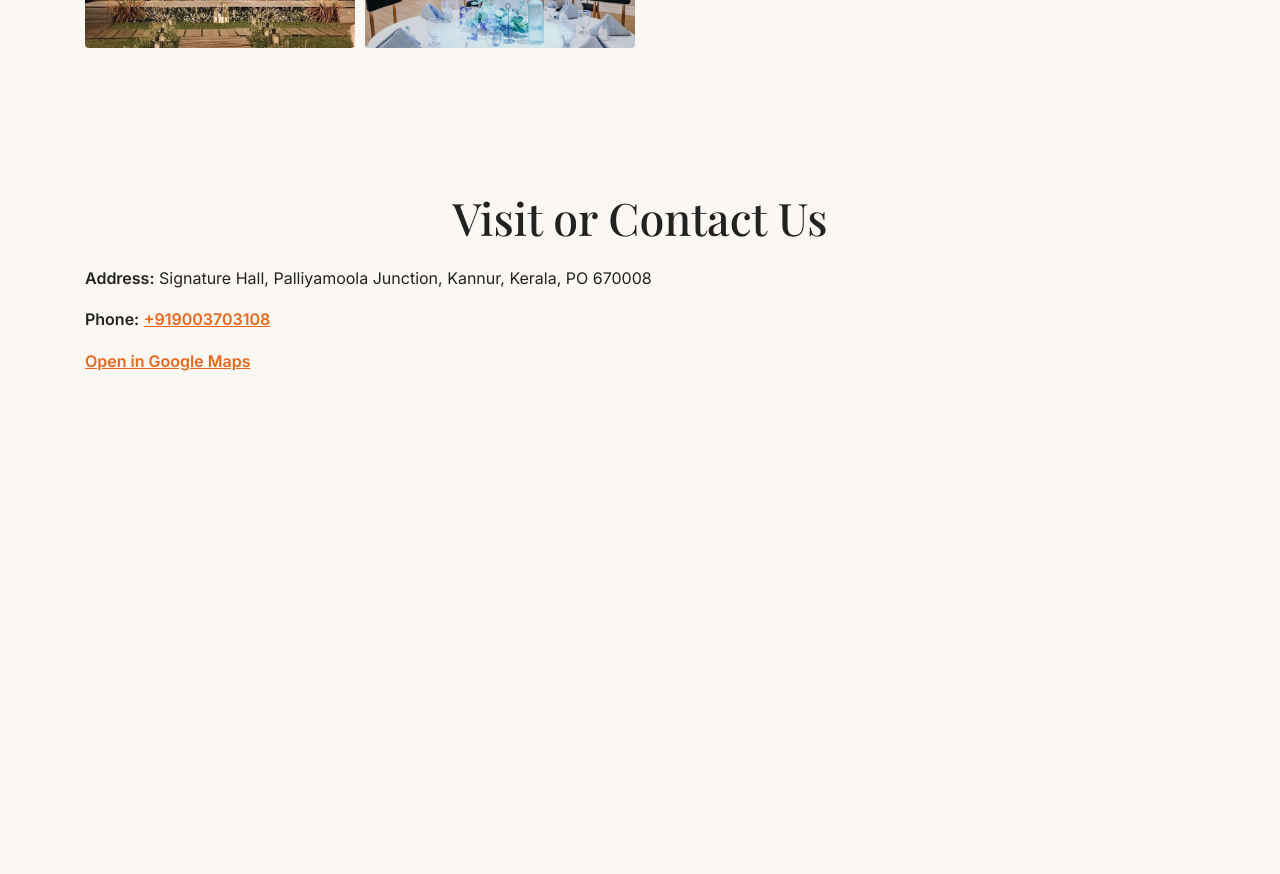
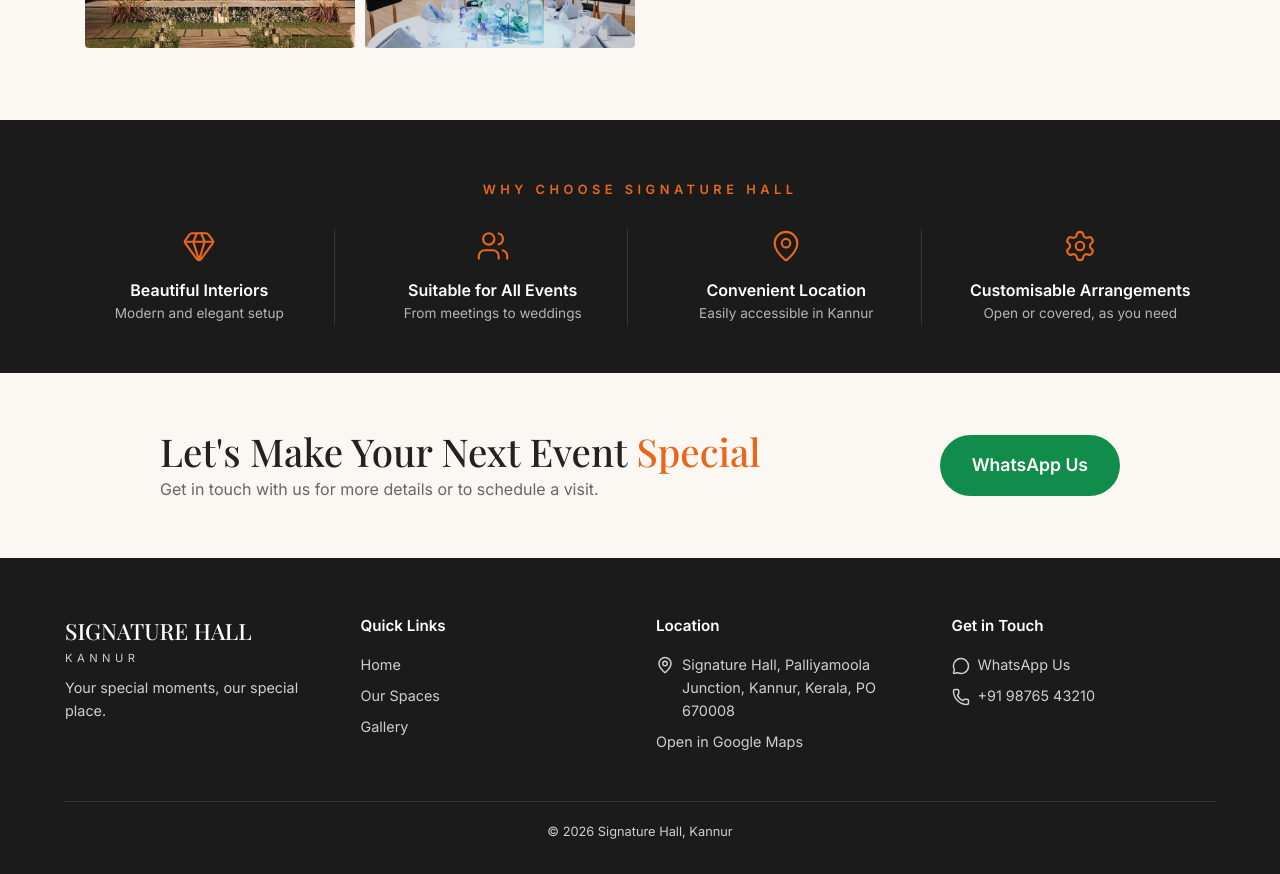
Before and after one commit to Aasna-Manjakkal/signature_hall, a React (Vite) app: page / in a window 1280 px wide. Shown: the part 2400-3274 px from the top of the page. Before the commit the page ends 2862 px from the top, so only its background shows below. Built offline with nearby package versions, Linux system fonts and the light colour scheme.

Commit message:
Add call-to-action banner and footer, remove old contact section

```diff
--- a/src/App.jsx
+++ b/src/App.jsx
@@ -1,10 +1,12 @@
 import spaces from "./data/spaces"
 import SpaceCard from "./components/SpaceCard"
 import Gallery from "./components/Gallery"
-import Contact from "./components/Contact"
 import WhatsAppButton from "./components/WhatsAppButton"
 import Navbar from "./components/Navbar"
 import Features from "./components/Features"
+import WhyChoose from "./components/WhyChoose"
+import CallToAction from "./components/CallToAction"
+import Footer from "./components/Footer"
 
 function App() {
   return (
@@ -45,8 +47,10 @@ function App() {
       </section>
 
       <Gallery />
-      <Contact />
+      <WhyChoose />
+      <CallToAction />
       </main>
+      <Footer />
 
       <WhatsAppButton />
     </>
--- /dev/null
+++ b/src/components/CallToAction.jsx
@@ -0,0 +1,17 @@
+import site from "../data/site"
+
+function CallToAction() {
+  return (
+    <section className="cta">
+      <div>
+        <h2>Let's Make Your Next Event <span>Special</span></h2>
+        <p>Get in touch with us for more details or to schedule a visit.</p>
+      </div>
+      <a href={site.whatsappLink} target="_blank" rel="noreferrer" className="cta-button">
+        WhatsApp Us
+      </a>
+    </section>
+  )
+}
+
+export default CallToAction
--- a/src/components/Contact.jsx
+++ /dev/null
@@ -1,18 +0,0 @@
-import site from "../data/site"
-
-function Contact() {
-  return (
-    <section className="section contact" id="contact">
-      <h2>Visit or Contact Us</h2>
-      <p><strong>Address:</strong> {site.address}</p>
-      <p><strong>Phone:</strong> <a href={`tel:${site.phone}`}>{site.phone}</a></p>
-      <p>
-        <a href={site.mapLink} target="_blank" rel="noreferrer">
-          Open in Google Maps
-        </a>
-      </p>
-    </section>
-  )
-}
-
-export default Contact
--- /dev/null
+++ b/src/components/Footer.jsx
@@ -0,0 +1,45 @@
+import { MapPin, Phone, MessageCircle } from "lucide-react"
+import site from "../data/site"
+
+function Footer() {
+  const year = new Date().getFullYear()
+
+  return (
+    <footer className="footer" id="contact">
+      <div className="footer-grid">
+        <div>
+          <p className="footer-logo">SIGNATURE HALL</p>
+          <p className="footer-small">KANNUR</p>
+          <p>Your special moments, our special place.</p>
+        </div>
+
+        <div>
+          <h4>Quick Links</h4>
+          <a href="#top">Home</a>
+          <a href="#spaces">Our Spaces</a>
+          <a href="#gallery">Gallery</a>
+        </div>
+
+        <div>
+          <h4>Location</h4>
+          <p className="footer-row"><MapPin size={18} /> {site.address}</p>
+          <a href={site.mapLink} target="_blank" rel="noreferrer">Open in Google Maps</a>
+        </div>
+
+        <div>
+          <h4>Get in Touch</h4>
+          <a href={site.whatsappLink} target="_blank" rel="noreferrer" className="footer-row">
+            <MessageCircle size={18} /> WhatsApp Us
+          </a>
+          <a href={`tel:${site.phone}`} className="footer-row">
+            <Phone size={18} /> {site.phone}
+          </a>
+        </div>
+      </div>
+
+      <p className="copyright">© {year} Signature Hall, Kannur</p>
+    </footer>
+  )
+}
+
+export default Footer
--- a/src/components/Navbar.jsx
+++ b/src/components/Navbar.jsx
@@ -1,8 +1,7 @@
 import site from "../data/site"
 
 function Navbar() {
-  const message = "Hello, I would like to enquire about booking Signature Hall."
-  const whatsappLink = `https://wa.me/${site.whatsapp}?text=${encodeURIComponent(message)}`
+
 
   return (
     <nav className="navbar">
@@ -21,7 +20,7 @@ function Navbar() {
         <a href="#contact">Contact</a>
       </div>
 
-      <a href={whatsappLink} target="_blank" rel="noreferrer" className="nav-whatsapp">
+      <a href={site.whatsappLink} target="_blank" rel="noreferrer" className="nav-whatsapp">
         WhatsApp Us
       </a>
     </nav>
--- a/src/components/WhatsAppButton.jsx
+++ b/src/components/WhatsAppButton.jsx
@@ -1,11 +1,8 @@
 import site from "../data/site"
 
 function WhatsAppButton() {
-  const message = "Hello, I would like to enquire about booking Signature Hall."
-  const link = `https://wa.me/${site.whatsapp}?text=${encodeURIComponent(message)}`
-
   return (
-    <a href={link} target="_blank" rel="noreferrer" className="whatsapp-button">
+    <a href={site.whatsappLink} target="_blank" rel="noreferrer" className="whatsapp-button">
       Chat on WhatsApp
     </a>
   )
--- /dev/null
+++ b/src/components/WhyChoose.jsx
@@ -0,0 +1,30 @@
+import { Gem, Users, MapPin, Settings } from "lucide-react"
+
+const reasons = [
+  { icon: Gem, title: "Beautiful Interiors", text: "Modern and elegant setup" },
+  { icon: Users, title: "Suitable for All Events", text: "From meetings to weddings" },
+  { icon: MapPin, title: "Convenient Location", text: "Easily accessible in Kannur" },
+  { icon: Settings, title: "Customisable Arrangements", text: "Open or covered, as you need" },
+]
+
+function WhyChoose() {
+  return (
+    <section className="why-choose">
+      <p className="eyebrow">Why Choose Signature Hall</p>
+      <div className="why-grid">
+        {reasons.map((reason) => {
+          const Icon = reason.icon
+          return (
+            <div className="why-item" key={reason.title}>
+              <Icon className="why-icon" size={34} strokeWidth={1.5} />
+              <h3>{reason.title}</h3>
+              <p>{reason.text}</p>
+            </div>
+          )
+        })}
+      </div>
+    </section>
+  )
+}
+
+export default WhyChoose
--- a/src/data/site.js
+++ b/src/data/site.js
@@ -1,9 +1,14 @@
+
+const whatsapp = "919876543210"
+const message = "Hello, I would like to enquire about booking Signature Hall."
+
 const site = {
     name: "Signature Hall",
-    phone: "+919003703108",
-    whatsapp: "919876543210",
+    phone: "+91 98765 43210",
+    whatsapp: whatsapp,
+    whatsappLink: `https://wa.me/${whatsapp}?text=${encodeURIComponent(message)}`,
     address: "Signature Hall, Palliyamoola Junction, Kannur, Kerala, PO 670008",
     mapLink: "https://www.google.com/maps/place/Signature+Hall/@11.8879066,75.3416479,17z/data=!3m1!4b1!4m6!3m5!1s0x3ba43d005411bd9f:0x76510ed1cef78d6e!8m2!3d11.8879066!4d75.3416479!16s%2Fg%2F11nvdvrf67?entry=ttu&g_ep=EgoyMDI2MTAxMS4wIKXMDSoASAFQAw%3D%3D",
-  }
+}
 
-  export default site
+export default site
--- a/src/index.css
+++ b/src/index.css
@@ -321,11 +321,7 @@
     border-radius: 4px;
   }
 
-  /* Contact */
-  .contact a {
-    color: var(--orange);
-    font-weight: 600;
-  }
+
 
   /* Floating WhatsApp button */
   .whatsapp-button {
@@ -341,6 +337,163 @@
     box-shadow: 0 4px 12px rgba(0, 0, 0, 0.2);
   }
 
+  /* Why choose */
+.why-choose {
+    background: var(--dark);
+    color: white;
+    padding: 48px 5%;
+    text-align: center;
+  }
+
+  .why-choose .eyebrow {
+    color: var(--orange);
+    margin-bottom: 28px;
+  }
+
+  .why-grid {
+    display: grid;
+    grid-template-columns: repeat(auto-fit, minmax(200px, 1fr));
+    gap: 24px;
+    max-width: 1150px;
+    margin: 0 auto;
+  }
+
+  .why-item {
+    padding: 0 12px;
+    border-right: 1px solid #3a3a3a;
+  }
+
+  .why-item:last-child {
+    border-right: none;
+  }
+
+  .why-icon {
+    color: var(--orange);
+    margin-bottom: 10px;
+  }
+
+  .why-item h3 {
+    font-family: var(--body);
+    font-size: 1rem;
+    font-weight: 600;
+    margin-bottom: 4px;
+  }
+
+  .why-item p {
+    margin: 0;
+    color: #b5b5b5;
+    font-size: 0.85rem;
+  }
+
+  /* Call to action banner */
+.cta {
+    display: flex;
+    align-items: center;
+    justify-content: space-between;
+    flex-wrap: wrap;
+    gap: 24px;
+    max-width: 1000px;
+    margin: 0 auto;
+    padding: 56px 20px;
+  }
+
+  .cta h2 {
+    font-size: clamp(1.8rem, 3.5vw, 2.4rem);
+    margin-bottom: 4px;
+  }
+
+  .cta h2 span {
+    color: var(--orange);
+  }
+
+  .cta p {
+    margin: 0;
+    color: var(--muted);
+  }
+
+  .cta-button {
+    background: #128c4b;
+    color: white;
+    padding: 16px 32px;
+    border-radius: 999px;
+    text-decoration: none;
+    font-weight: 600;
+    font-size: 1.1rem;
+  }
+
+  /* Footer */
+  .footer {
+    background: var(--dark);
+    color: #cfcfcf;
+    padding: 56px 5% 24px;
+  }
+
+  .footer-grid {
+    display: grid;
+    grid-template-columns: repeat(auto-fit, minmax(200px, 1fr));
+    gap: 32px;
+    max-width: 1150px;
+    margin: 0 auto;
+  }
+
+  .footer h4 {
+    color: white;
+    margin: 0 0 14px;
+    font-size: 0.95rem;
+  }
+
+  .footer a {
+    display: block;
+    color: #cfcfcf;
+    text-decoration: none;
+    margin-bottom: 8px;
+    font-size: 0.9rem;
+  }
+
+  .footer a:hover {
+    color: var(--orange);
+  }
+
+  .footer p {
+    margin: 0 0 8px;
+    font-size: 0.9rem;
+  }
+
+  .footer-logo {
+    font-family: var(--heading);
+    font-size: 1.4rem !important;
+    color: white;
+    margin: 0 !important;
+  }
+
+  .footer-small {
+    letter-spacing: 0.4em;
+    font-size: 0.7rem !important;
+  }
+
+  .footer-row {
+    display: flex !important;
+    align-items: center;
+    gap: 8px;
+  }
+
+  .footer-row svg {
+    flex-shrink: 0;
+    margin-top: 3px;
+  }
+
+  p.footer-row {
+    align-items: flex-start;
+  }
+
+  .copyright {
+    text-align: center;
+    border-top: 1px solid #333;
+    margin-top: 40px !important;
+    padding-top: 20px;
+    font-size: 0.8rem !important;
+  }
+
   /* Phones */
   @media (max-width: 760px) {
     .nav-links {
```
